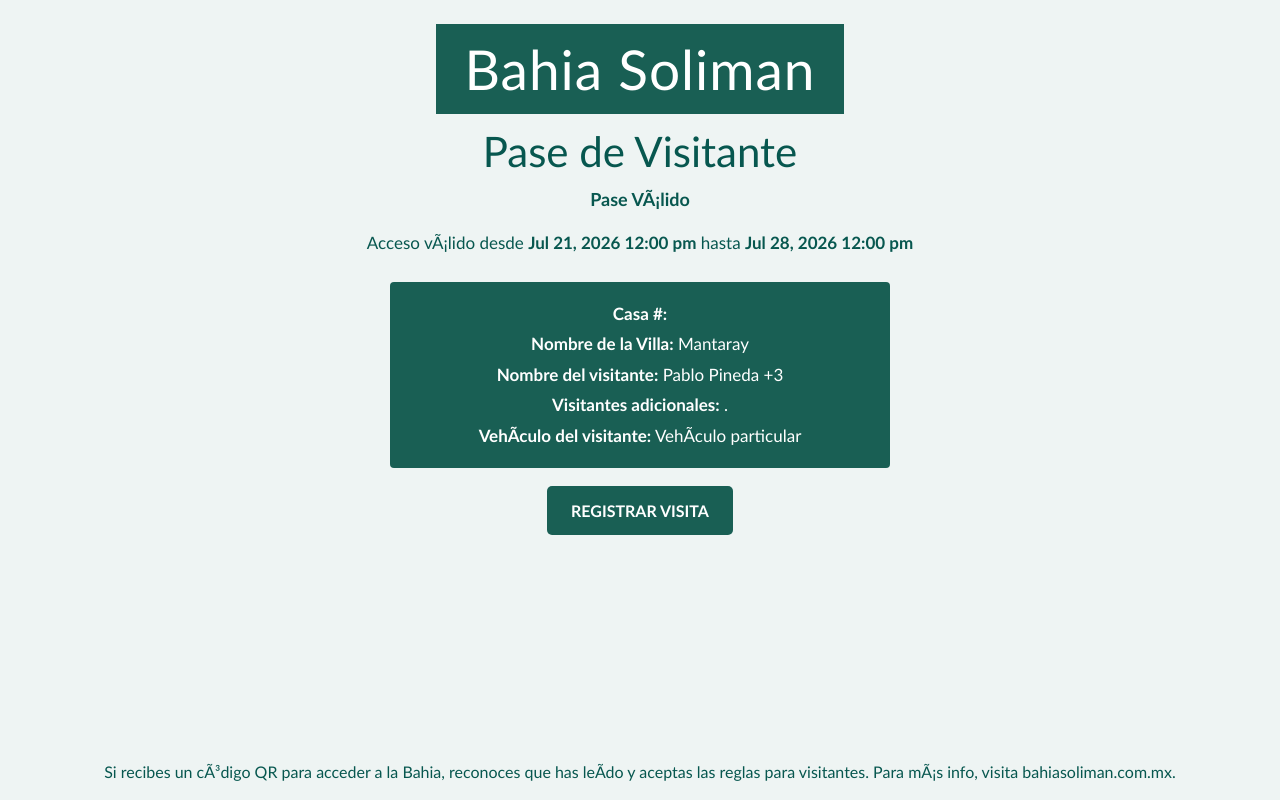
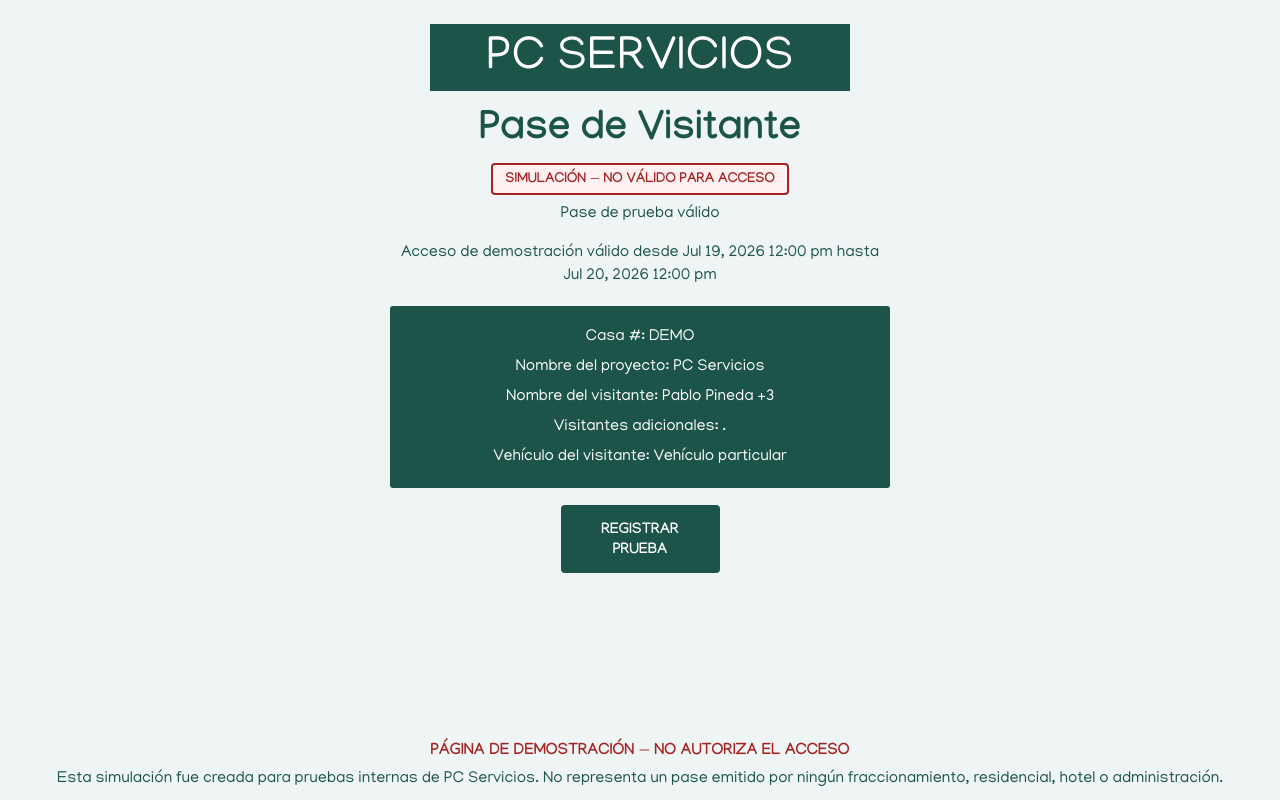
Before and after one commit to pablopineda1987/https-app.bahiasolman.com.mx-, a plain HTML site: page index.html in a window 1280 px wide. Drawn offline with Linux system fonts and the light colour scheme.

Commit message:
Update index.html

```diff
--- a/index.html
+++ b/index.html
@@ -1,188 +1,278 @@
 <!DOCTYPE html>
 <html lang="es">
 <head>
-    <meta charset="UTF-6">
+    <meta charset="UTF-8">
 
     <meta
         name="viewport"
         content="width=device-width, initial-scale=1.0"
     >
 
-    <title>Visitor Pass</title>
+    <title>PC Servicios | Pase de visitante demo</title>
+
+    <!-- Fuente Manjari -->
+    <link
+        rel="preconnect"
+        href="https://fonts.googleapis.com"
+    >
+
+    <link
+        rel="preconnect"
+        href="https://fonts.gstatic.com"
+        crossorigin
+    >
+
+    <link
+        href="https://fonts.googleapis.com/css2?family=Manjari:wght@400;700&display=swap"
+        rel="stylesheet"
+    >
 
     <style>
+        :root {
+            --verde-principal: #1C5449;
+            --fondo-pagina: #EFF5F5;
+            --blanco: #FFFFFF;
+            --rojo-demo: #A42323;
+            --fondo-demo: #FFF1F1;
+        }
+
         * {
             box-sizing: border-box;
         }
 
+        html,
         body {
             margin: 0;
+            padding: 0;
+            min-height: 100%;
+        }
+
+        body {
             min-height: 100vh;
-            padding: 24px 20px 16px;
 
-            font-family: "Trebuchet MS", Arial, sans-serif;
+            background-color: var(--fondo-pagina);
+            color: var(--verde-principal);
 
-            background-color: #eef4f3;
-            color: #07574f;
-
-            text-align: center;
+            font-family: "Manjari", Arial, sans-serif;
+            font-size: 16px;
+            font-weight: 400;
 
             display: flex;
             flex-direction: column;
+
+            text-align: center;
         }
 
-        .page {
+        .pagina {
             width: 100%;
-            max-width: 900px;
-            margin: 0 auto;
+            min-height: 100vh;
+
+            padding: 24px 18px 0;
+
+            display: flex;
+            flex-direction: column;
+            align-items: center;
         }
 
-        .brand {
-            display: inline-block;
+        /* Encabezado equivalente al bloque superior de 420 × 67 px */
+        .marca {
+            width: 420px;
+            max-width: 100%;
+            min-height: 67px;
 
-            margin-bottom: 12px;
-            padding: 12px 28px;
+            padding: 12px 20px 7px;
 
-            background-color: #195f54;
-            color: white;
+            background-color: var(--verde-principal);
+            color: var(--blanco);
 
-            font-size: clamp(30px, 5vw, 55px);
-            font-weight: 300;
-            letter-spacing: 1px;
+            font-family: "Manjari", Arial, sans-serif;
+            font-size: 47px;
+            font-weight: 400;
+            line-height: 48px;
+
+            display: flex;
+            align-items: center;
+            justify-content: center;
         }
 
-        h1 {
-            margin: 0 0 12px;
+        .titulo {
+            margin: 14px 0 0;
 
-            color: #07574f;
+            color: var(--verde-principal);
 
-            font-size: clamp(30px, 4vw, 42px);
-            font-weight: 500;
+            font-family: "Manjari", Arial, sans-serif;
+            font-size: 40px;
+            font-weight: 700;
+            line-height: 56px;
         }
 
-        .demo-label {
-            display: inline-block;
+        .aviso-demo {
+            margin-top: 2px;
+            padding: 5px 12px 3px;
 
-            margin-bottom: 14px;
-            padding: 7px 14px;
+            border: 2px solid var(--rojo-demo);
+            border-radius: 4px;
 
-            border: 2px solid #a92323;
-            border-radius: 5px;
+            background-color: var(--fondo-demo);
+            color: var(--rojo-demo);
 
-            background-color: #fff2f2;
-            color: #a92323;
-
-            font-weight: bold;
-            letter-spacing: 0.5px;
+            font-size: 14px;
+            font-weight: 700;
+            line-height: 20px;
         }
 
-        .status {
-            margin: 0 0 20px;
+        .estado {
+            width: auto;
+            min-height: 22.39px;
 
-            font-size: 18px;
-            font-weight: 600;
+            margin: 8px 0 0;
+
+            color: var(--verde-principal);
+
+            font-size: 16px;
+            font-weight: 400;
+            line-height: 22.39px;
         }
 
-        .validity {
-            margin: 0 0 26px;
+        .vigencia {
+            width: 500px;
+            max-width: 100%;
+            min-height: 22.39px;
 
-            font-size: 17px;
-            line-height: 1.5;
+            margin: 17px 0 0;
+
+            color: var(--verde-principal);
+
+            font-size: 16px;
+            font-weight: 400;
+            line-height: 22.39px;
         }
 
-        .visitor-card {
-            width: 100%;
-            max-width: 500px;
+        .tarjeta {
+            width: 500px;
+            max-width: 100%;
+            min-height: 176px;
 
-            margin: 0 auto 18px;
-            padding: 17px 25px;
+            margin-top: 19px;
+            padding: 16px;
 
-            border-radius: 4px;
+            border-radius: 3px;
 
-            background-color: #195f54;
-            color: white;
+            background-color: var(--verde-principal);
+            color: var(--blanco);
 
-            font-size: 17px;
-            line-height: 1.8;
+            font-size: 16px;
+            font-weight: 400;
+            line-height: 30px;
+
+            display: flex;
+            flex-direction: column;
+            justify-content: center;
         }
 
-        .visitor-card p {
+        .tarjeta p {
             margin: 0;
         }
 
-        .visitor-card strong {
-            font-weight: 600;
-        }
+        .boton {
+            width: 159px;
+            min-height: 49px;
 
-        .register-button {
-            display: inline-block;
+            margin-top: 17px;
+            padding: 16px 16px 12px;
 
-            padding: 15px 24px;
+            border: none;
+            border-radius: 4px;
 
-            border: 0;
-            border-radius: 5px;
+            background-color: var(--verde-principal);
+            color: var(--blanco);
 
-            background-color: #195f54;
-            color: white;
-
-            font-family: inherit;
-            font-size: 16px;
-            font-weight: bold;
+            font-family: "Manjari", Arial, sans-serif;
+            font-size: 15px;
+            font-weight: 700;
+            line-height: 20px;
 
             cursor: pointer;
         }
 
-        .register-button:hover {
-            background-color: #104d44;
+        .boton:hover {
+            filter: brightness(0.92);
         }
 
-        .register-button:active {
-            transform: translateY(1px);
+        .boton:disabled {
+            cursor: default;
+            opacity: 0.7;
         }
 
-        .message {
+        .mensaje {
             display: none;
 
-            width: 100%;
-            max-width: 500px;
+            width: 500px;
+            max-width: 100%;
 
-            margin: 18px auto 0;
-            padding: 13px;
+            margin-top: 14px;
+            padding: 10px 14px 7px;
 
-            border: 1px solid #195f54;
-            border-radius: 5px;
+            border: 1px solid var(--verde-principal);
+            border-radius: 4px;
 
-            background-color: white;
-            color: #195f54;
+            background-color: var(--blanco);
+            color: var(--verde-principal);
 
-            font-weight: bold;
+            font-size: 16px;
+            line-height: 22px;
         }
 
-        .footer {
+        .pie {
+            width: 100%;
+
             margin-top: auto;
-            padding-top: 18px;
+            padding: 18px 20px 10px;
+
+            color: var(--verde-principal);
 
             font-size: 16px;
-            line-height: 1.5;
+            font-weight: 400;
+            line-height: 22.39px;
+        }
+
+        .pie strong {
+            display: block;
+            margin-bottom: 4px;
+            color: var(--rojo-demo);
         }
 
         @media (max-width: 600px) {
-            body {
-                padding: 20px 14px;
+            .pagina {
+                padding: 18px 12px 0;
             }
 
-            .brand {
+            .marca {
                 width: 100%;
-                padding: 12px 10px;
+                min-height: 62px;
+
+                font-size: 39px;
+                line-height: 43px;
             }
 
-            .visitor-card {
-                padding: 16px;
-                font-size: 16px;
+            .titulo {
+                font-size: 35px;
+                line-height: 48px;
             }
 
-            .validity {
-                font-size: 16px;
+            .vigencia {
+                line-height: 24px;
+            }
+
+            .tarjeta {
+                min-height: auto;
+                padding: 15px 10px;
+                line-height: 28px;
+            }
+
+            .pie {
+                font-size: 15px;
+                line-height: 21px;
             }
         }
     </style>
@@ -190,84 +280,99 @@
 
 <body>
 
-    <main class="page">
+    <main class="pagina">
 
-        <div class="brand">
-            Bahia Soliman
+        <div class="marca">
+            PC SERVICIOS
         </div>
 
-        <h1>Pase de Visitante</h1>
+        <h1 class="titulo">
+            Pase de Visitante
+        </h1>
 
-        <p class="status">
-            Pase Válido
-        </p>
+        <div class="aviso-demo">
+            SIMULACIÓN — NO VÁLIDO PARA ACCESO
+        </div>
 
-        <p class="validity">
-            Acceso válido desde
-            <strong>Jul 21, 2026 12:00 pm</strong>
+        <div class="estado" id="estado">
+            Pase de prueba válido
+        </div>
+
+        <div class="vigencia">
+            Acceso de demostración válido desde
+            <span id="fechaInicio">Jul 19, 2026 12:00 pm</span>
             hasta
-            <strong>Jul 28, 2026 12:00 pm</strong>
-        </p>
+            <span id="fechaFin">Jul 20, 2026 12:00 pm</span>
+        </div>
 
-        <section class="visitor-card">
+        <section class="tarjeta">
+
             <p>
-                <strong>Casa #:</strong>
-
+                Casa #: DEMO
             </p>
 
             <p>
-                <strong>Nombre de la Villa:</strong>
-                 Mantaray
+                Nombre del proyecto: PC Servicios
             </p>
 
             <p>
-                <strong>Nombre del visitante:</strong>
-                Pablo Pineda +3
+                Nombre del visitante: Pablo Pineda +3
             </p>
 
             <p>
-                <strong>Visitantes adicionales:</strong>
-                .
+                Visitantes adicionales: .
             </p>
 
             <p>
-                <strong>Vehículo del visitante:</strong>
-                Vehículo particular
+                Vehículo del visitante: Vehículo particular
             </p>
+
         </section>
 
         <button
-            class="register-button"
-            id="registerButton"
             type="button"
+            class="boton"
+            id="botonRegistro"
         >
-            REGISTRAR VISITA
+            REGISTRAR PRUEBA
         </button>
 
-        <div class="message" id="message">
-            Access Recorded. Thank you.
+        <div class="mensaje" id="mensaje">
+            Visita de demostración registrada correctamente.
         </div>
+
+        <footer class="pie">
+            <strong>
+                PÁGINA DE DEMOSTRACIÓN — NO AUTORIZA EL ACCESO
+            </strong>
+
+            Esta simulación fue creada para pruebas internas de PC Servicios.
+            No representa un pase emitido por ningún fraccionamiento,
+            residencial, hotel o administración.
+        </footer>
 
     </main>
 
-    <footer class="footer">
-        Si recibes un código QR para acceder a la Bahia, reconoces que has leído y aceptas las reglas para visitantes.
-        Para más info, visita bahiasoliman.com.mx.
-    </footer>
+    <script>
+        const botonRegistro =
+            document.getElementById("botonRegistro");
 
-    <script>
-        const registerButton =
-            document.getElementById("registerButton");
+        const mensaje =
+            document.getElementById("mensaje");
 
-        const message =
-            document.getElementById("message");
+        const estado =
+            document.getElementById("estado");
 
-        registerButton.addEventListener("click", function () {
-            message.style.display = "block";
-            registerButton.disabled = true;
-            registerButton.textContent = "VISITA DE PRUEBA REGISTRADA";
-            registerButton.style.opacity = "0.7";
-            registerButton.style.cursor = "default";
+        botonRegistro.addEventListener("click", function () {
+            mensaje.style.display = "block";
+
+            estado.textContent =
+                "Prueba registrada";
+
+            botonRegistro.textContent =
+                "PRUEBA REGISTRADA";
+
+            botonRegistro.disabled = true;
         });
     </script>
 
```
